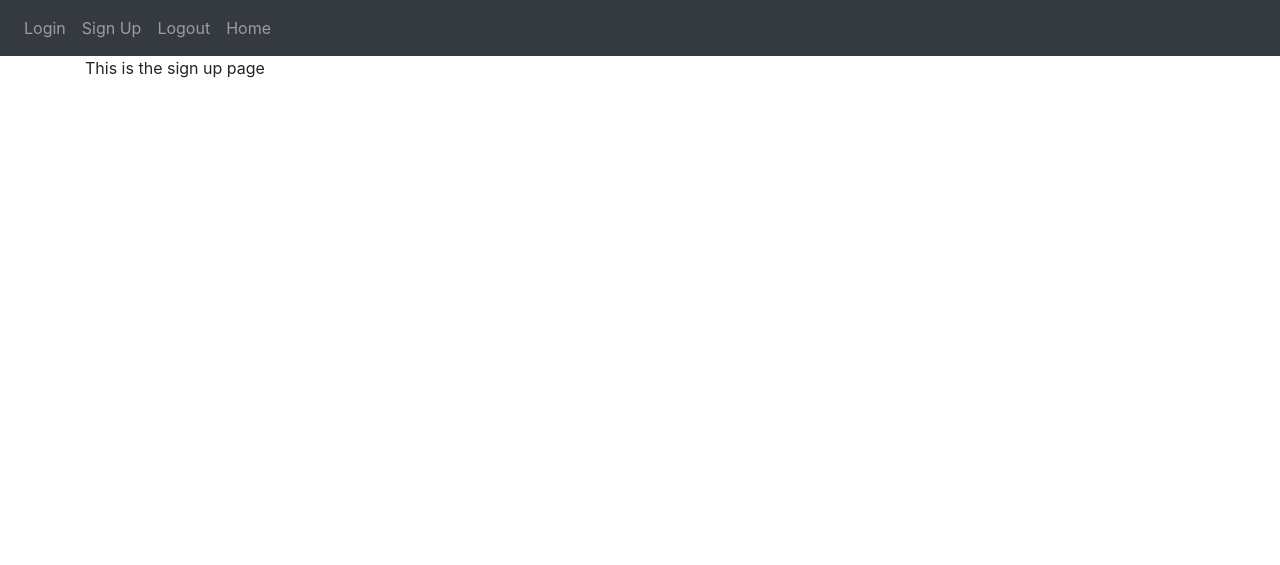
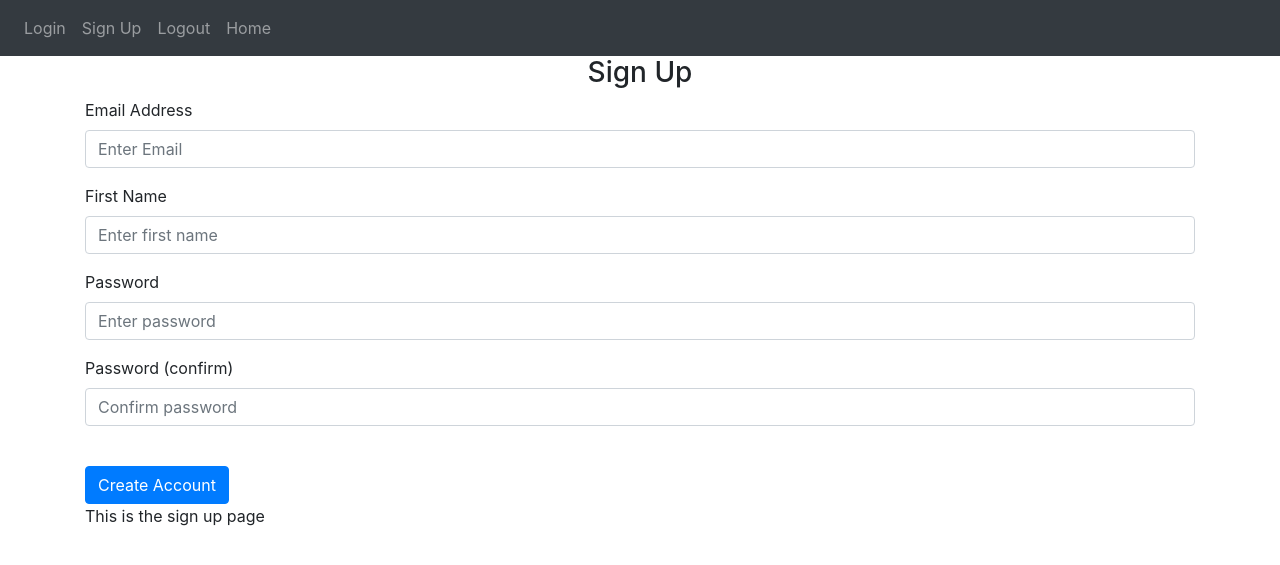
Before and after one commit to parkaransingh/noteswebsite, a Flask app: page /sign-up in a window 1280 px wide. Shown: the top 565 px of the page. Run offline with Flask 2, Linux system fonts and the light colour scheme; some libraries are stand-ins or nearby versions.

Commit message:
login and signup form checks

```diff
--- a/website/auth.py
+++ b/website/auth.py
@@ -1,15 +1,36 @@
-from flask import Blueprint, render_template
+from flask import Blueprint, render_template, request, flash
 
 auth = Blueprint('auth', __name__)
-
-@auth.route('/login')
+# get is retrieving information
+# post change to state of the system or database ex post request of signing in
+# update, delete, put
+@auth.route('/login', methods=['GET', 'POST']) # did we send a get or post request, GOING TO URL IS GET REQUEST, POST REQUEST IS THE SUBMISSION OF LOGIN BUTTON
 def login():
-    return render_template("login.html")
-
+    # data = request.form # request variable inside a root will have information of the request sent to access this route, we can access the form data using .form
+    # print(data) # will print a immutatable multi Dict
+    return render_template("login.html", boolean = True)
 @auth.route('/logout')
 def logout():
     return "<p>logout</p>"
 
-@auth.route('/sign-up')
+@auth.route('/sign-up', methods=['GET', 'POST'])
 def sign_up():
+    # differentiate get and post request
+    if request.method == 'POST':
+        email = request.form.get('email')
+        firstName = request.form.get('firstName')
+        password1 = request.form.get('password1')
+        password2 = request.form.get('password2')
+
+        # few python checks with message flashing
+        if len(email) < 4:
+            flash('Email must be greater than or equal to 4 characters.', category = 'error')
+        elif len(firstName) < 2:
+            flash('First name must be greater than or equal to 2 characters.', category = 'error')
+        elif password1 != password2:
+            flash('Passwords do not match', category = 'error')
+        elif len(password1) < 7:
+            flash('Passwords must be greater than or equal to 7 characters.', category = 'error')
+        else:
+            flash('Account created!', category = 'success')
     return render_template("sign_up.html")
--- a/website/templates/base.html
+++ b/website/templates/base.html
@@ -33,6 +33,28 @@
                 </div>
             </div>
         </nav>
+        {% with messages = get_flashed_messages(with_categories = true) %}
+        {% if messages%}
+            {%for category, message in messages%}
+            {%if category == 'error' %}
+            <div class ="alert alert-danger alter-dismissable fade show" role = "alert">
+                {{message}}
+                <button type ="button" class = "close" data-dismiss="alert">
+                    <span aria-hidden ="true">&times;</span>
+                </button>
+            </div>
+            {%else%}
+            <div class ="alert alert-success alter-dismissable fade show" role = "alert">
+                {{message}}
+                <button type ="button" class = "close" data-dismiss="alert">
+                    <span aria-hidden ="true">&times;</span>
+                </button>
+            </div>
+            {% endif %}
+            {% endfor %}
+            {% endif %}
+        {% endwith %}
+
         <div class = "container">
         {% block content %}
         {% endblock %}
--- a/website/templates/sign_up.html
+++ b/website/templates/sign_up.html
@@ -1,3 +1,25 @@
 {% extends "base.html" %}
 {% block title %} Sign Up{% endblock %}
-{% block content %}This is the sign up page{% endblock %}
+{% block content %}
+<form method  = "POST">
+    <h3 align = "center">Sign Up</h3>
+    <div class = "form-group">
+        <label for="email">Email Address</label>
+        <input type = "email" class= "form-control" id = "email" name = "email" placeholder = "Enter Email"/>
+    </div>
+    <div class = "form-group">
+        <label for="firstName">First Name</label>
+        <input type = "text" class= "form-control" id = "firstName" name = "firstName" placeholder = "Enter first name"/>
+    </div>
+    <div class = "form-group">
+        <label for="password1">Password</label>
+        <input type = "password" class= "form-control" id = "password1" name = "password1" placeholder = "Enter password"/>
+    </div>
+    <div class = "form-group">
+        <label for="password2">Password (confirm) </label>
+        <input type = "password" class= "form-control" id = "password2" name = "password2" placeholder = "Confirm password"/>
+    </div>
+    <br/>
+    <button type = "submit" class ="btn btn-primary">Create Account</button>
+</form>
+This is the sign up page{% endblock %}
```
Also changed, not shown: website/__init__.py (+7 -0 lines), website/templates/login.html (+16 -2 lines).
